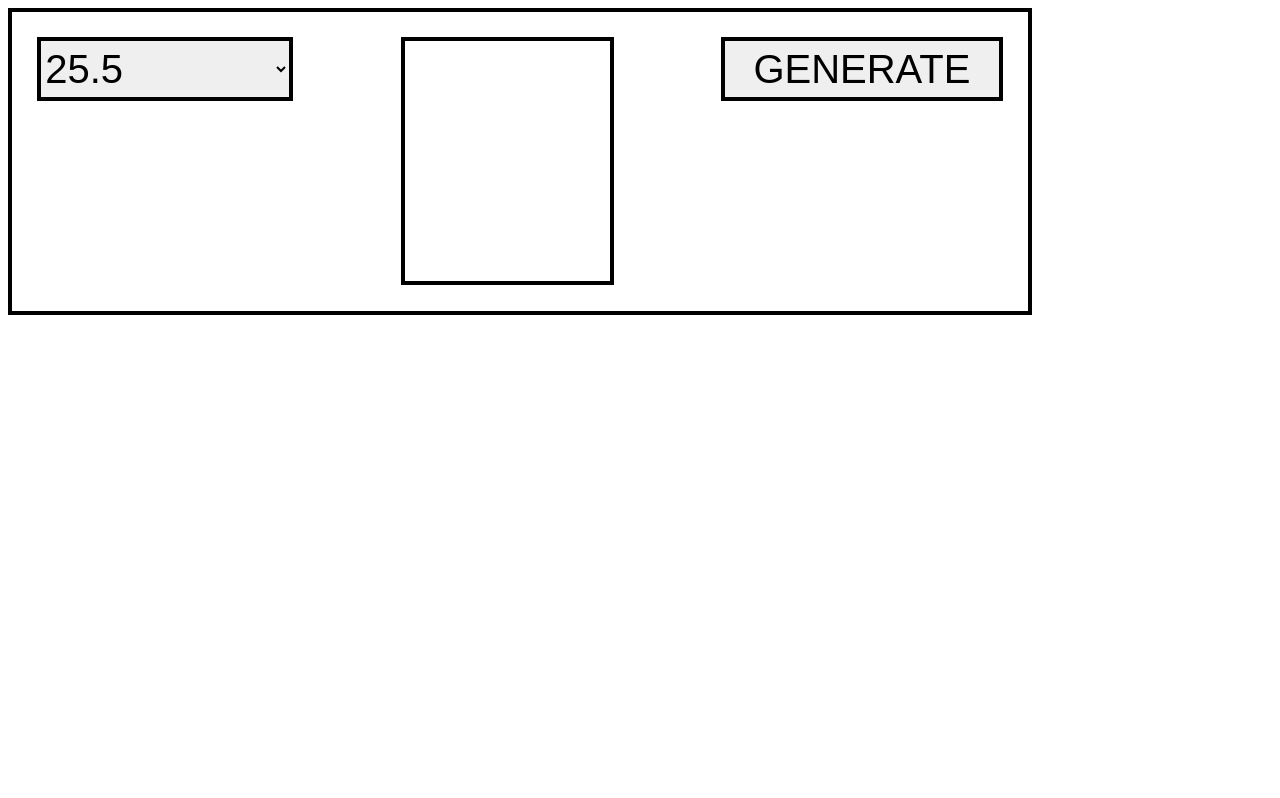
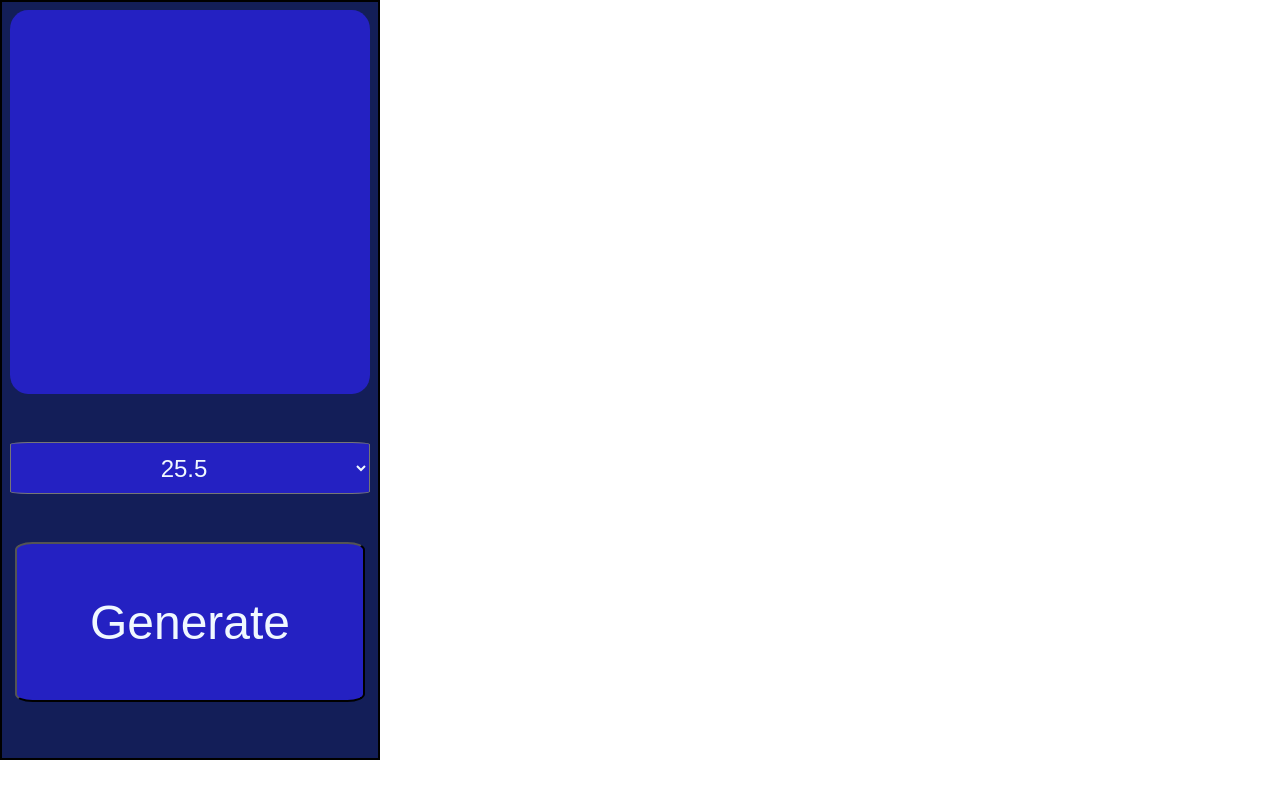
Before and after one commit to AintInsane/generator, a plain HTML site: page index.html in a window 1280 px wide. Drawn offline with Linux system fonts and the light colour scheme.

Commit message:
Add files via upload

```diff
--- a/index.html
+++ b/index.html
@@ -1,99 +1,36 @@
 <!DOCTYPE html>
-<html lang="ru-ru" dir="ltr" >
-<div style=
-"
-box-sizing:border-box;
-border:4px solid black;
-width:80vw;
-display:flex;
-justify-content:space-between;
-padding:2%;
-">
+<html lang="ru">
 
-<select id="weight"
-style="
-height:8vh;
-width:20vw;
-font-size:5vh;
-border:4px solid black;
-"
->
-<option value="25.5">25.5</option>
-<option value="33">33</option>
-<option value="43.5">43.5</option>
-<option value="55">55</option>
-</select>
+<head>
+
+    <meta charset="UTF-8">
+    <meta name="viewport" content="width=device-width, initial-scale=1.0">
+    <meta http-equiv="X-UA-Compatible" content="ie=edge">
+    <meta name="description" content="Generator">
+    <link rel="stylesheet" href="./styles.css">
+
+</head>
+
+<body>
+
+    <div id="container">
+        <div id="containerBlockDisplay"></div>
+
+        <select id="containerBlock_choice">
+            <option value=25.5>25.5</option>
+            <option value=33>33</option>
+            <option value=43.5>43.5</option>
+            <option value=55>55</option>
+        </select>
+
+        <div id="containerBlockButton">
+            <button type="button" id="containerBlock_button">Generate</button>
+        </div>
 
 
-<div id="result"
-style="
-height:30vh;
-width:16vw;
-font-size:5vh;
-border:4px solid black;
-"
-></div>
-
-
-<button type="button" id="button"
-style="
-height:8vh;
-width:22vw;
-font-size:5vh;
-border:4px solid black;
-"
->GENERATE</button>
-
-</div>
-<div id="value"
-style="
-//height:8vh;
-font-size:20vh;
-width:80vw;
-padding:24px;
-background-color:"green;
-"
-></div>
-
-
-<script>
-
-let weight = document.getElementById("weight")
-
-button.addEventListener("click",click1)
-function click1(){
-
-let weightValue= weight.options[weight.selectedIndex].value
-/////////////////////////////////////////////////////////////////////////////////////////////////
-if(weightValue==25.5){
-let getBase = Math.random()*(5.9-4.5)+4.5
-let base=getBase.toFixed(2)
-let getBody = Math.random()*(13.6-12.2)+12.2
-let body = getBody.toFixed(2)
-let getTop = weightValue - base - body
-let top = getTop .toFixed(2)
-let res = +base + +body + +top
-document.getElementById("result").innerHTML=`base=${base} body=${body} top=${top} weight=${res}`
-}
-/////////////////////////////////////////////////////////////////////////////////////////////////////
-if(weightValue==43.5){
-let getBase = Math.random()*(11-10.8)+10.8
-let base=getBase.toFixed(2)
-let getBody = Math.random()*(12.4-12.2)+12.2
-let body = getBody.toFixed(2)
-
-let getBody2 = Math.random()*(13.8-13.6)+13.6
-let body2 = getBody2.toFixed(2)
-
-let getTop = weightValue - base - body - body2
-let top = getTop .toFixed(2)
-let res = +base + +body + +body2 + +top
-document.getElementById("result").innerHTML=`base=${base} body=${ body} body2=${ body2} top=${ top} weight=${res }`
-}
-}
-
-
-</script>
+    </div>
+    <script src="./script.js"></script>
+</body>
 
 
 </html>
--- /dev/null
+++ b/script.js
@@ -0,0 +1,45 @@
+
+
+let weight = document.getElementById("containerBlock_choice")
+
+containerBlockButton.addEventListener("click", click1)
+function click1() {
+
+    let weightValue = weight.options[weight.selectedIndex].value
+    /////////////////////////////////////////////////////////////////////////////////////////////////
+    if (weightValue == 25.5) {
+        let getBase = Math.random() * (5.9 - 4.5) + 4.5
+        let base = getBase.toFixed(2)
+        let getBody = Math.random() * (13.6 - 12.2) + 12.2
+        let body = getBody.toFixed(2)
+        let getTop = weightValue - base - body
+        let top = getTop.toFixed(2)
+        let res = +base + +body + +top
+        document.getElementById("containerBlockDisplay").innerHTML = `
+        <div id="containerBlockDisplay_data">BASE = ${base}</div>
+         <div id="containerBlockDisplay_data">BODY = ${body}</div>
+          <div id="containerBlockDisplay_data">TOP = ${top}</div>
+           <div id="containerBlockDisplay_data">WEIGHT = ${res.toFixed(1)}</div>
+        `}
+    /////////////////////////////////////////////////////////////////////////////////////////////////////
+    if (weightValue == 43.5) {
+        let getBase = Math.random() * (11 - 10.8) + 10.8
+        let base = getBase.toFixed(2)
+        let getBody = Math.random() * (12.4 - 12.2) + 12.2
+        let body = getBody.toFixed(2)
+
+        let getBody2 = Math.random() * (13.8 - 13.6) + 13.6
+        let body2 = getBody2.toFixed(2)
+
+        let getTop = weightValue - base - body - body2
+        let top = getTop.toFixed(2)
+        let res = +base + +body + +body2 + +top
+        document.getElementById("containerBlockDisplay").innerHTML = `
+        <div id="containerBlockDisplay_data">BASE = ${base}</div>
+         <div id="containerBlockDisplay_data">BODY = ${body}</div>
+          <div id="containerBlockDisplay_data">BODY = ${body2}</div>
+          <div id="containerBlockDisplay_data">TOP = ${top}</div>
+           <div id="containerBlockDisplay_data">WEIGHT = ${res.toFixed(1)}</div>`
+    }
+
+}
--- /dev/null
+++ b/styles.css
@@ -0,0 +1,69 @@
+body {
+    margin: 0;
+    padding: 0;
+    box-sizing: border-box;
+}
+
+#container {
+    display: flex;
+    flex-direction: column;
+    padding: 8px 8px 8px 8px;
+    justify-content: flex-end;
+    border: 2px solid black;
+    width: 360px;
+    height: 740px;
+    background-color: rgb(19, 30, 88);
+
+}
+
+#containerBlockDisplay {
+    display: flex;
+    flex-direction: column;
+    justify-content: center;
+    padding-left: 76px;
+    height: 480px;
+    background-color: rgb(36, 33, 194);
+    border-radius: 5%;
+    gap: 24px;
+
+}
+
+#containerBlockDisplay::selection {
+    color: rgb(0, 0, 0);
+
+}
+
+#containerBlockDisplay_data {
+    color: aliceblue;
+    font-size: 36px;
+}
+
+#containerBlock_choice {
+    text-align: center;
+    color: aliceblue;
+    background-color: rgb(36, 33, 194);
+    border-radius: 5%;
+    font-size: 24px;
+    height: 64px;
+    margin: 48px 0 24px 0;
+}
+
+#containerBlockButton {
+    display: flex;
+    justify-content: center;
+    margin: 24px 0 48px 0;
+
+
+
+}
+
+#containerBlock_button {
+    width: 350px;
+    height: 160px;
+    border-radius: 5%;
+    color: aliceblue;
+    font-size: 48px;
+    background-color: rgb(36, 33, 194);
+
+
+}
```
